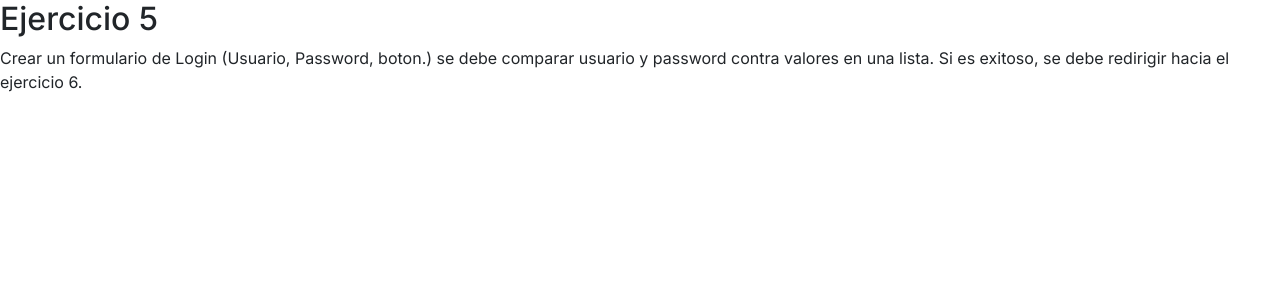
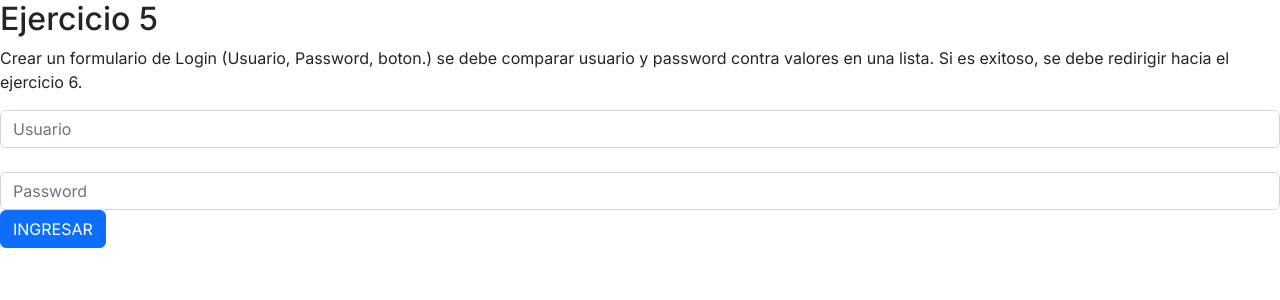
Before and after one commit to otro34/next-app-example, a Next.js app: page /ejercicio5 in a window 1280 px wide. Shown: the top 300 px of the page. Built offline with nearby package versions, Linux system fonts and the light colour scheme.

Commit message:
adding ejercicio 5

```diff
--- a/src/app/ejercicio5/page.js
+++ b/src/app/ejercicio5/page.js
@@ -1,17 +1,48 @@
 'use client';
+import Form from 'react-bootstrap/Form'
+import Button from 'react-bootstrap/Button'
+
+import { useState } from 'react'
 
 const Ejercicio5 = () => {
+    const [usuario, setUsuario] = useState('')
+    const [password, setPassword] = useState('')
+
+    const handleClick = () => {
+        alert(usuario + " " + password)
+
+    }
+
+    const handleOnUserChange = (e) => {
+        setUsuario(e.target.value);
+    }
+
+    const handleOnPasswordChange = (e) => {
+        setPassword(e.target.value);
+    }
+
     return (
-        <div>
+        <><div>
             <h2>
-            Ejercicio 5
+                Ejercicio 5
             </h2>
             <p>
                 Crear un formulario de Login (Usuario, Password, boton.)
                 se debe comparar usuario y password contra valores en una lista.
                 Si es exitoso, se debe redirigir hacia el ejercicio 6.
             </p>
-        </div>
+        </div><div>
+                <Form.Control
+                    type="text"
+                    placeholder="Usuario"
+                    onChange={handleOnUserChange} />
+                <br />
+                <Form.Control
+                    type="password"
+                    placeholder="Password"
+                    onChange={handleOnPasswordChange} />
+                <Button onClick={handleClick}>INGRESAR</Button>
+            </div></>
     )
 }
 
```
Also changed, not shown: src/app/layout.js (+5 -2 lines).
